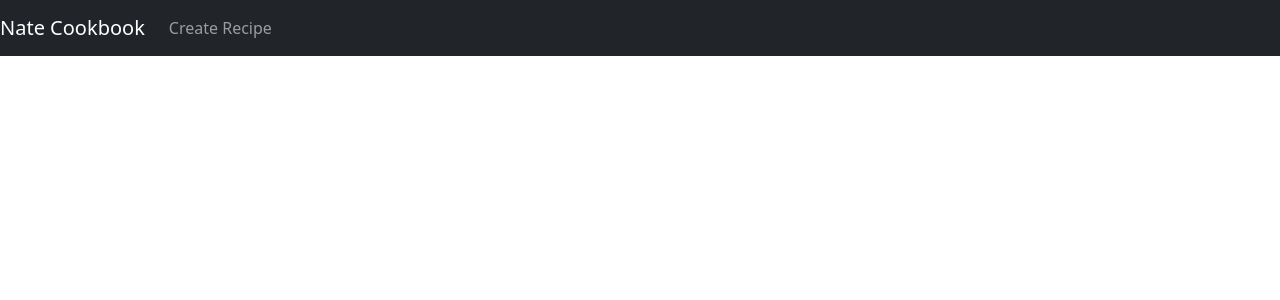
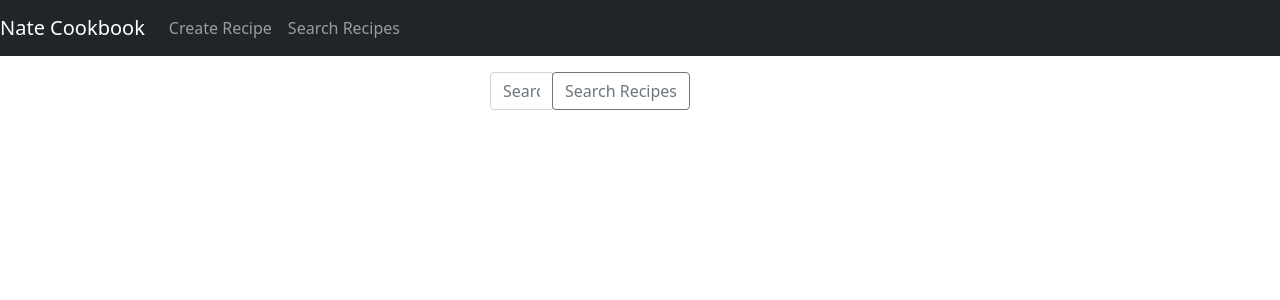
Before and after one commit to johnsna7/NateCookbook, a React (Create React App) app: page /searchRecipes in a window 1280 px wide. Shown: the top 300 px of the page. Built offline with nearby package versions, Linux system fonts and the light colour scheme.

Commit message:
Able to search recipes by term, returns object

```diff
--- a/src/App.css
+++ b/src/App.css
@@ -1,3 +1,4 @@
+/*
 .App {
   text-align: center;
 }
@@ -36,3 +37,17 @@
     transform: rotate(360deg);
   }
 }
+*/
+.list {
+  text-align: left;
+  max-width: 750px;
+  margin: auto;
+}
+.submit-form {
+  max-width: 300px;
+  margin: auto;
+}
+.edit-form {
+  max-width: 300px;
+  margin: auto;
+}
--- a/src/App.js
+++ b/src/App.js
@@ -3,6 +3,7 @@ import { Switch, Route, Link } from "react-router-dom";
 import "bootstrap/dist/css/bootstrap.min.css";
 import "./App.css";
 import AddRecipe from "./components/add-recipe.component";
+import SearchRecipes from "./components/search-recipes.component";
 
 class App extends Component {
   render() {
@@ -18,11 +19,17 @@ class App extends Component {
                 Create Recipe
               </Link>
             </li>
+            <li className="nav-item">
+              <Link to={"/searchRecipes"} className="nav-link">
+                Search Recipes
+              </Link>
+            </li>
           </div>
         </nav>
         <div className="container mt-3">
           <Switch>
             <Route exact path="/addRecipe" component={AddRecipe} />
+            <Route exact path="/searchRecipes" component={SearchRecipes} />
           </Switch>
         </div>
       </div>
--- /dev/null
+++ b/src/components/search-recipes.component.js
@@ -0,0 +1,78 @@
+import React, { Component } from "react";
+import CookbookDataService from "../services/cookbook.service";
+
+export default class SearchRecipes extends Component {
+  constructor(props) {
+    super(props);
+    this.onChangeSearchTerm = this.onChangeSearchTerm.bind(this);
+    this.searchByTerm = this.searchByTerm.bind(this);
+
+    this.state = {
+      id: null,
+      name: "",
+      directions: "",
+      ingredients: [],
+      searchTerm: "",
+      published: false,
+      submitted: false
+    };
+  }
+
+  onChangeSearchTerm(e) {
+    this.setState({
+      searchTerm: e.target.value
+    });
+  }
+
+  searchByTerm() {
+    CookbookDataService.searchRecipes(this.state.searchTerm)
+      .then(response => {
+        this.setState({
+          id: response.data.id,
+          name: response.data.name,
+          directions: response.data.directions,
+          ingredients: response.data.ingredients,
+          published: response.data.published,
+          submitted: true
+        });
+        console.log(response.data);
+      })
+      .catch(e => {
+        console.log(e);
+      });
+  }
+
+  render() {
+    const { searchTerm } = this.state;
+    return (
+      <div className="submit-form">
+        {this.state.submitted ? (
+          <div>
+            <h4>Found Recipe</h4>
+          </div>
+        ) : (
+            <div className="col-md-8">
+                <div className="input-group mb-3">
+                    <input
+                        type="text"
+                        className="form-control"
+                        placeholder="Search by Recipe Name"
+                        value={searchTerm}
+                        onChange={this.onChangeSearchTerm}
+                        />
+                        <div className="input-group-append">
+                            <button
+                                className="btn btn-outline-secondary"
+                                type="button"
+                                onClick={this.searchByTerm}
+                            >
+                            Search Recipes
+                        </button>
+                    </div>
+                </div>
+            </div>
+        )}
+      </div>
+    );
+  }
+}
--- a/src/index.css
+++ b/src/index.css
@@ -1,5 +1,6 @@
+/*
 body {
-  margin: 0;
+  margin: 20px;
   font-family: -apple-system, BlinkMacSystemFont, 'Segoe UI', 'Roboto', 'Oxygen',
     'Ubuntu', 'Cantarell', 'Fira Sans', 'Droid Sans', 'Helvetica Neue',
     sans-serif;
@@ -11,3 +12,4 @@ code {
   font-family: source-code-pro, Menlo, Monaco, Consolas, 'Courier New',
     monospace;
 }
+*/
--- a/src/services/cookbook.service.js
+++ b/src/services/cookbook.service.js
@@ -9,6 +9,7 @@ class CookbookDataService {
     clearDatabase() {
         return http.delete("/clearDatabase");
     }
+
     createRecipe(data) {
         return http.post("/createRecipe", data);
     }
```
